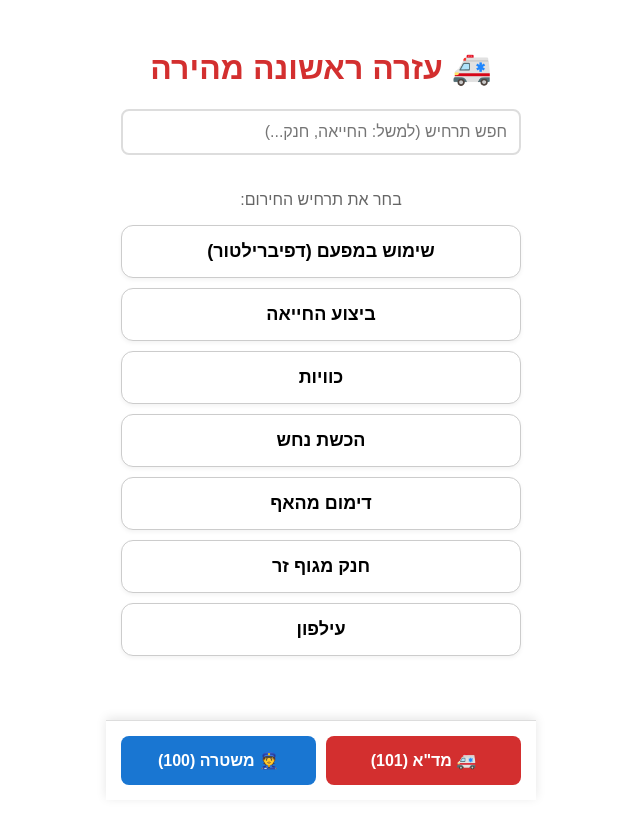
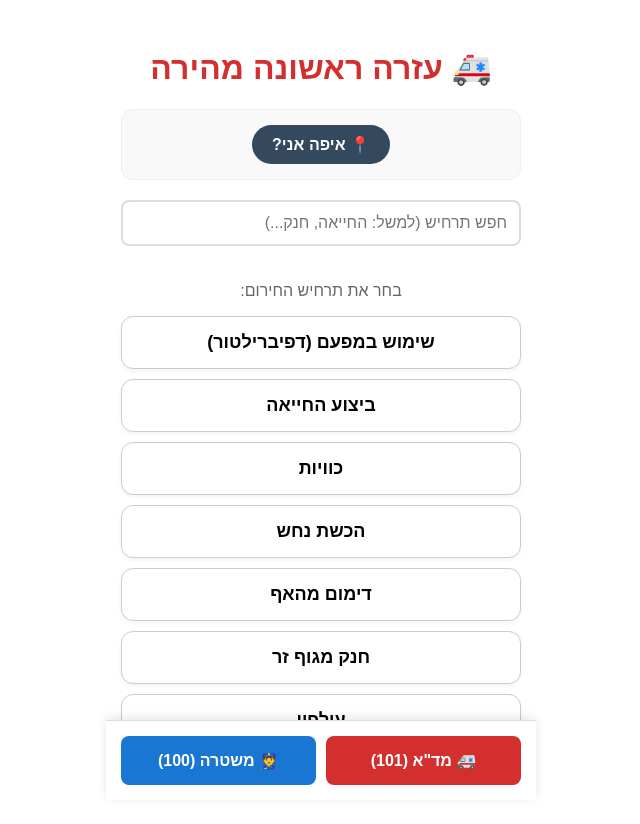
Before and after one commit to morinbh/first-aid-app, a React (Vite) app: page / in a window 1280 px wide. Shown: the top 824 px of the page, without its empty margins (319-959 px from the left). Before the commit the page ends 800 px from the top, so only its background shows below. Built offline with nearby package versions, Linux system fonts and the light colour scheme.

Commit message:
Added GPS location feature

```diff
--- a/src/App.jsx
+++ b/src/App.jsx
@@ -100,6 +100,8 @@ function App() {
   const [selectedSymptom, setSelectedSymptom] = useState(null);
   const [selectedSubCategory, setSelectedSubCategory] = useState(null);
   const [searchTerm, setSearchTerm] = useState("");
+  const [locationInfo, setLocationInfo] = useState(null); // ישמור את הכתובת או הקואורדינטות
+  const [loadingLocation, setLoadingLocation] = useState(false); // לציון שהמערכת מחפשת מיקום
 
   const resetAll = () => {
     window.speechSynthesis.cancel();
@@ -121,8 +123,42 @@ function App() {
         name.includes(searchTerm)
       );
 
+      const getLocation = () => {
+        setLoadingLocation(true);
+        if (!navigator.geolocation) {
+          setLocationInfo("הדפדפן שלך לא תומך בזיהוי מיקום");
+          setLoadingLocation(false);
+          return;
+        }
+
+        navigator.geolocation.getCurrentPosition(
+          (position) => {
+            const { latitude, longitude } = position.coords;
+            // נציג קואורדינטות כברירת מחדל
+            setLocationInfo(`קו רוחב: ${latitude.toFixed(5)}, קו אורך: ${longitude.toFixed(5)}`);
+            setLoadingLocation(false);
+          },
+          (error) => {
+            setLocationInfo("לא ניתן לגשת למיקום. וודא שה-GPS פועל.");
+            setLoadingLocation(false);
+          }
+        );
+      };
+
       return (
         <div>
+          <div style={locationContainerStyle}>
+            <button onClick={getLocation} style={locationButtonStyle}>
+              📍 {loadingLocation ? "מחפש מיקום..." : "איפה אני?"}
+            </button>
+            {locationInfo && (
+              <div style={locationTextStyle}>
+                <strong>המיקום שלך:</strong> <br />
+                {locationInfo}
+                <p style={{fontSize: '12px', margin: '5px 0'}}>הקרא נתונים אלו למוקדן מד"א</p>
+              </div>
+            )}
+          </div>
           {/* שורת חיפוש */}
           <input
             type="text"
@@ -144,6 +180,8 @@ function App() {
             <p style={{ textAlign: 'center', color: 'red' }}>לא נמצא תרחיש מתאים. חייג 101 לסיוע טלפוני.</p>
           )}
         </div>
+
+
       );
     }
 
@@ -214,5 +252,34 @@ const searchStyle = {
   boxSizing: 'border-box', // שומר שה-padding לא יהרוס את הרוחב
   textAlign: 'right'
 };
+const locationContainerStyle = {
+  backgroundColor: '#f9f9f9',
+  padding: '15px',
+  borderRadius: '12px',
+  marginBottom: '20px',
+  border: '1px solid #eee',
+  textAlign: 'center'
+};
+
+const locationButtonStyle = {
+  backgroundColor: '#34495e',
+  color: 'white',
+  padding: '10px 20px',
+  border: 'none',
+  borderRadius: '25px',
+  fontWeight: 'bold',
+  cursor: 'pointer',
+  fontSize: '16px'
+};
+
+const locationTextStyle = {
+  marginTop: '10px',
+  fontSize: '16px',
+  color: '#2c3e50',
+  backgroundColor: '#fff',
+  padding: '10px',
+  borderRadius: '8px',
+  border: '1px dashed #bdc3c7'
+};
 
 export default App;
```
